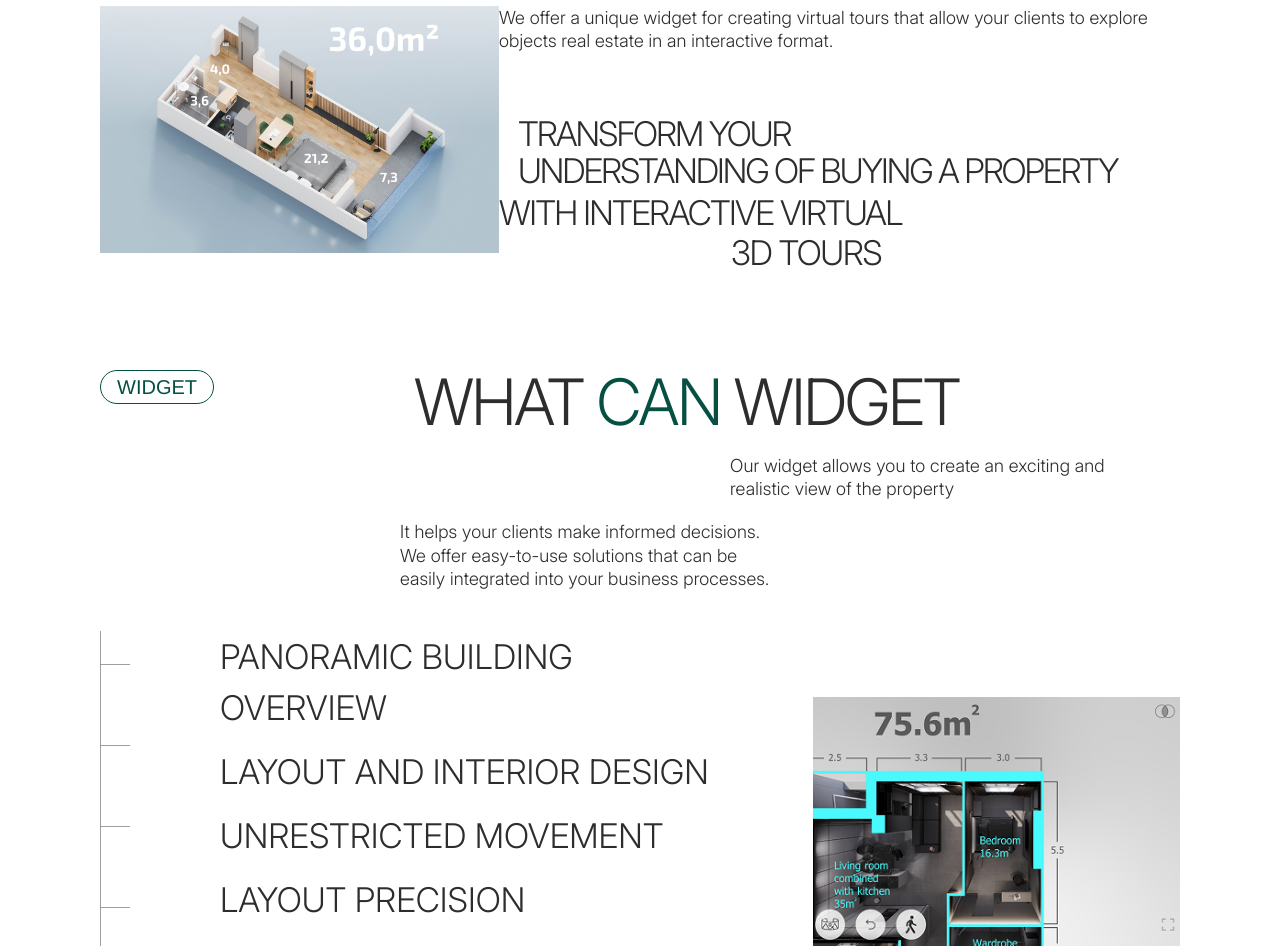
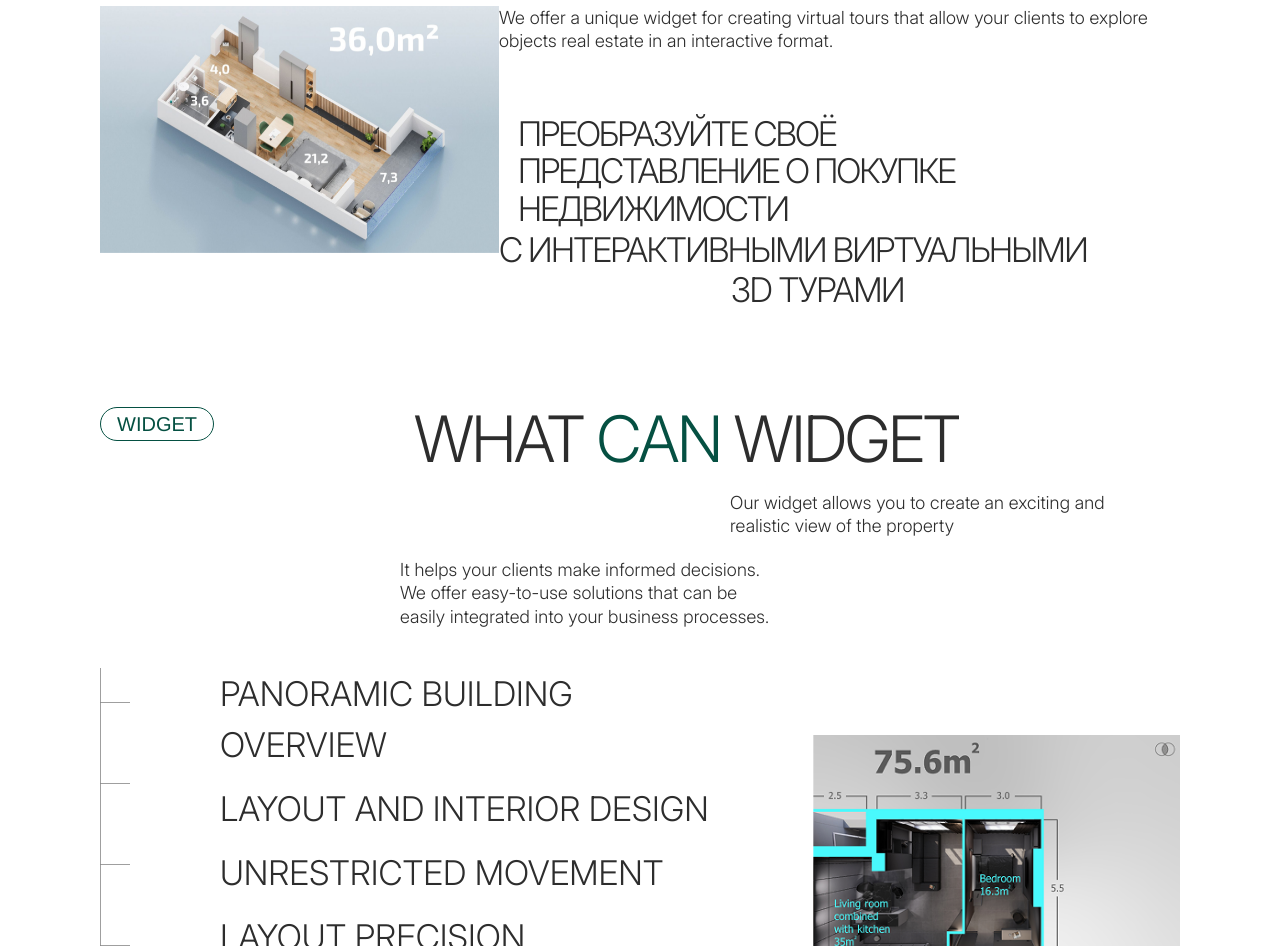
Before and after one commit to Shimatrix/XR_Place-2, a React (Vite) app: page / in a window 1280 px wide. Shown: the part 1006-1952 px from the top of the page. Built offline with nearby package versions, Linux system fonts and the light colour scheme; a web font is replaced by a local one.

Commit message:
XRP-20-21-Animation-adding-animations

```diff
--- a/src/features/Philosophy/Philosophy.tsx
+++ b/src/features/Philosophy/Philosophy.tsx
@@ -22,6 +22,11 @@ const Philosophy: React.FC = () => {
   const dot1Ref = useRef<HTMLDivElement>(null); // Первая точка
   const dot2Ref = useRef<HTMLDivElement>(null); // Вторая точка
   const animationRef = useRef<GSAPTimeline | null>(null);
+
+  //Анимция для текста
+  const blockContainerRef = useRef<HTMLDivElement>(null);
+  const [isBlockVisible, setIsBlockVisible] = useState(false);
+
   // Функция для расчета позиций
   const setupLines = () => {
     if (!line1Ref.current || !line2Ref.current || !line3Ref.current) return;
@@ -30,15 +35,15 @@ const Philosophy: React.FC = () => {
     const containerWidth = line1Ref.current.parentElement?.offsetWidth || window.innerWidth;
 
     // Мобильные значения
-    const line1Height = isMobile ? '168px' : '76px';
-    const line2Top = isMobile ? 'calc(50vh + 308px)' : 'calc(576px + 76px)';
+    const line1Height = isMobile ? '168px' : '168px';
+    const line2Top = isMobile ? 'calc(50vh + 308px)' : 'calc(576px + 168px)';
     const line3Height = isMobile ? '556px' : '330px';
 
     // Рассчитываем максимальную ширину для анимации
     const maxLineWidth = Math.min(containerWidth, window.innerWidth - 40); // -40px для отступов
 
     // Полная высота для позиционирования второй точки
-    const totalHeight = isMobile ? 'calc(50vh + 308px + 556px)' : 'calc(576px + 76px + 330px)';
+    const totalHeight = isMobile ? 'calc(50vh + 308px + 556px)' : 'calc(576px + 168px + 330px)';
 
     // Настройка точек
     gsap.set([dot1Ref.current, dot2Ref.current], {
@@ -145,8 +150,31 @@ const Philosophy: React.FC = () => {
     };
   }, [isMobile]);
 
+  // Настройка Intersection Observer для блока Анимаций текста
+  useEffect(() => {
+    const observer = new IntersectionObserver(
+      ([entry]) => {
+        if (entry.isIntersecting) {
+          setIsBlockVisible(true);
+          observer.unobserve(entry.target); // Отключаем после появления
+        }
+      },
+      { threshold: 0.4 } // Срабатывает при 40% видимости блока
+    );
+
+    if (blockContainerRef.current) {
+      observer.observe(blockContainerRef.current);
+    }
+
+    return () => {
+      if (blockContainerRef.current) {
+        observer.unobserve(blockContainerRef.current);
+      }
+    };
+  }, []);
+
   return (
-    <div className={styles.blockContainer}>
+    <div className={styles.blockContainer} ref={blockContainerRef}>
       {/* Три линии для анимации */}
       <div className={styles.verticalLine1} ref={line1Ref} />
       <div className={styles.horizontalLine} ref={line2Ref} />
@@ -159,8 +187,8 @@ const Philosophy: React.FC = () => {
       <div className={styles.blockContent}>
         {/* Хэдер с лейблом и заголовком */}
         <div className={styles.headerGroup}>
-          <BlockLabel className={styles.label}>{t('philosophy.label')}</BlockLabel>
-          <div className={styles.titleGroup}>
+            <BlockLabel className={`${styles.label} ${isBlockVisible ? styles.visible : ''}`}>{t('philosophy.label')}</BlockLabel>
+          <div className={`${styles.titleGroup} ${isBlockVisible ? styles.visible : ''}`}>
             <BlockTitle className={styles.titlePart}>{t('philosophy.titlePartOne')}</BlockTitle>
             <BlockTitle
               className={styles.titlePart}
@@ -174,12 +202,12 @@ const Philosophy: React.FC = () => {
         {/* Основной flex-контейнер: картинка, описание и подзаголовки */}
         <div className={styles.mediaContainer}>
           {/* 1) Картинка */}
-          <div className={styles.imageWrapper}>
+          <div className={`${styles.imageWrapper} ${isBlockVisible ? styles.visible : ''}`}>
             <img src={illustration} width={399} height={247} alt="Иллюстрация объекта" />
           </div>
 
           {/* 2) Описание */}
-          <div className={styles.descriptionWrapper}>
+          <div className={`${styles.descriptionWrapper} ${isBlockVisible ? styles.visible : ''}`}>
             <Typography variant="p" className={styles.description}>
               {t('philosophy.description')}
             </Typography>
@@ -187,33 +215,33 @@ const Philosophy: React.FC = () => {
 
           {/* 3) Подзаголовки */}
           {isMobile ? (
-            <div className={styles.combinedSubtitle}>
+            <div className={`${styles.combinedSubtitle} ${isBlockVisible ? styles.visible : ''}`}>
               <Typography variant="h3" className={styles.subtitleLine}>
-                {t('philosophy.slogan1Mobile')}
+                Преобразуйте свою
                 <br />
-                {t('philosophy.slogan2Mobile')}
+                реальность
               </Typography>
               <Typography variant="h3" className={styles.subtitleLine}>
-                {t('philosophy.slogan3Mobile')}
+                С интерактивными
                 <br />
-                {t('philosophy.slogan4Mobile')}
+                Виртуальными 3d Турами
               </Typography>
             </div>
           ) : (
             <>
-              <div className={styles.subtitleGroup}>
+              <div className={`${styles.subtitleGroup} ${isBlockVisible ? styles.visible : ''}`}>
                 <Typography variant="h3" className={styles.subtitleFirst}>
-                  {t('philosophy.slogan1')}
+                  преобразуйте своё
                   <br />
-                  {t('philosophy.slogan2')}
+                  представление о покупке недвижимости
                 </Typography>
               </div>
-              <div className={styles.subtitleGroupTwo}>
+              <div className={`${styles.subtitleGroupTwo} ${isBlockVisible ? styles.visible : ''}`}>
                 <Typography variant="h3" className={styles.subtitleSecond}>
-                  {t('philosophy.slogan3')}
+                  с интерактивными виртуальными
                 </Typography>
                 <Typography variant="h3" className={styles.subtitleThird}>
-                  {t('philosophy.slogan4')}
+                  3d турами
                 </Typography>
               </div>
             </>
--- a/src/features/Philosophy/philosophy.module.scss
+++ b/src/features/Philosophy/philosophy.module.scss
@@ -27,17 +27,39 @@
   white-space: nowrap;
   margin-right: 0;
   align-self: flex-start;
+  opacity: 0;
+  transform: translateY(20px);
+  transition: opacity 2s ease, transform 0.5s ease;
+
+  &.visible {
+    opacity: 1;
+    transform: translateY(0);
+  }
 }
 
 .title-group {
   display: flex;
   flex-direction: column;
   align-items: left;
+  clip-path: polygon(0 100%, 100% 100%, 100% 100%, 0% 100%);
+  transition: clip-path 1s cubic-bezier(0.77, 0, 0.175, 1) 0.5s; // Задержка 0.5s
+
+  &.visible {
+    clip-path: polygon(0 0, 100% 0, 100% 100%, 0% 100%);
+  }
 }
 
 .description_wrapper {
   width: 372px;
   margin-left: 632px;
+  opacity: 0;
+  transform: translateY(20px);
+  transition: opacity 0.5s ease 1s, transform 0.5s ease 1s; // Задержка 1s
+
+  &.visible {
+    opacity: 1;
+    transform: translateY(0);
+  }
 
   .description {
     margin: 0;
@@ -48,6 +70,12 @@
 .subtitleGroup {
   margin-top: 62px;
   margin-left: 418px;
+  clip-path: polygon(0 100%, 100% 100%, 100% 100%, 0% 100%);
+  transition: clip-path 1s cubic-bezier(0.77, 0, 0.175, 1) 1.5s; // Задержка 1.5s
+
+  &.visible {
+    clip-path: polygon(0 0, 100% 0, 100% 100%, 0% 100%);
+  }
 }
 
 .subtitleFirst {
@@ -59,6 +87,12 @@
 .subtitleGroupTwo {
   margin-left: 316px;
   margin-top: 6px;
+  clip-path: polygon(0 100%, 100% 100%, 100% 100%, 0% 100%);
+  transition: clip-path 1s cubic-bezier(0.77, 0, 0.175, 1) 1.5s; // Задержка 1.5s
+
+  &.visible {
+    clip-path: polygon(0 0, 100% 0, 100% 100%, 0% 100%);
+  }
 }
 
 .subtitleSecond {
@@ -72,6 +106,12 @@
 .imageWrapper {
   float: left;
   height: 247px;
+  clip-path: polygon(0 0, 100% 0, 100% 0, 0 0);
+  transition: clip-path 1s cubic-bezier(0.77, 0, 0.175, 1) 2.5s; // Задержка 2.5s
+
+  &.visible {
+    clip-path: polygon(0 0, 100% 0, 100% 100%, 0% 100%);
+  }
 }
 
 .textContainer {
@@ -150,6 +190,13 @@
     order: 3;
     display: flex;
     flex-direction: column;
+    padding-left: 9px;
+    clip-path: polygon(0 100%, 100% 100%, 100% 100%, 0% 100%);
+    transition: clip-path 1s cubic-bezier(0.77, 0, 0.175, 1) 2.5s; // Задержка 2.5s
+
+    &.visible {
+      clip-path: polygon(0 0, 100% 0, 100% 100%, 0% 100%);
+    }
   }
 
   .combinedSubtitle .subtitleFirst {
--- a/src/features/WidgetDemo/WidgetDemo.tsx
+++ b/src/features/WidgetDemo/WidgetDemo.tsx
@@ -1,10 +1,12 @@
 /* iFrame + видео кнопка + loading state */
-import React, { useEffect, useState } from 'react';
+import React, { useEffect, useState, useRef } from 'react';
 import { useTranslation } from 'react-i18next';
 import styles from './widget-demo.module.scss';
 import { BlockLabel } from '@/components/BlockLabel/BlockLabel';
 import Typography from '@/components/Typography/Typography';
 import BlockTitle from '@/components/BlockTitle/BlockTitle';
+
+import emptyStateImg from '@/assets/images/whatDoesTheWidgetDoImg/preview-mock-img.png';
 
 interface TextContent {
   titleParts: string[];
@@ -17,7 +19,7 @@ interface TextContent {
 interface Props {
   content?: Partial<TextContent>;
   images?: {
-    emptyStateImg: string;
+    emptyState: string;
     items: string[];
   };
   highlightedTitleIndex?: 0 | 1 | 2;
@@ -37,14 +39,20 @@ export const WidgetDemo: React.FC<Props> = ({ content, images, highlightedTitleI
   const { t } = useTranslation();
 
   // Безопасное получение массива
-  function isStringArray(value: unknown): value is string[] {
-    return Array.isArray(value) && value.every((item) => typeof item === 'string');
-  }
-
   const getSafeArray = (key: WidgetKeys, fallback: string[]): string[] => {
     const result = t(key, { returnObjects: true });
-    return isStringArray(result) ? result : fallback;
+    return Array.isArray(result) ? result : fallback;
   };
+
+  //Анимция для текста
+    const blockContainerRef = useRef<HTMLDivElement>(null);
+    const [isBlockVisible, setIsBlockVisible] = useState(false);
+
+  // Безопасное получение строки
+  // const getSafeString = (key: WidgetKeys, fallback: string): string => {
+  //   const result = t(key);
+  //   return typeof result === 'string' ? result : fallback;
+  // };
 
   const defaultContent: TextContent = {
     titleParts: getSafeArray('widget.titleParts', ['what', 'can', 'widget']),
@@ -77,7 +85,7 @@ export const WidgetDemo: React.FC<Props> = ({ content, images, highlightedTitleI
     if (selectedItem !== null && images?.items?.[selectedItem]) {
       return images.items[selectedItem];
     }
-    return images?.emptyStateImg;
+    return images?.emptyState || emptyStateImg;
   };
 
   const getCurrentDescription = () => {
@@ -103,15 +111,41 @@ export const WidgetDemo: React.FC<Props> = ({ content, images, highlightedTitleI
     return () => window.removeEventListener('resize', handleResize);
   }, []);
 
+  // Настройка Intersection Observer для блока Анимаций текста
+    useEffect(() => {
+      const observer = new IntersectionObserver(
+        ([entry]) => {
+          if (entry.isIntersecting) {
+            setIsBlockVisible(true);
+            observer.unobserve(entry.target); // Отключаем после появления
+          }
+        },
+        { threshold: 0.4 } // Срабатывает при 40% видимости блока
+      );
+
+      if (blockContainerRef.current) {
+        observer.observe(blockContainerRef.current);
+      }
+
+      return () => {
+        if (blockContainerRef.current) {
+          observer.unobserve(blockContainerRef.current);
+        }
+      };
+    }, []);
+
   return (
-    <div className={styles.wrapper}>
+    <div className={styles.wrapper} ref={blockContainerRef}>
       <div className={styles.header}>
-        <BlockLabel>{label}</BlockLabel>
-        <BlockTitle highlightedPhrase={titleParts[highlightedTitleIndex]}>
-          {titleParts.join(' ')}
+        <BlockLabel className={`${styles.label} ${isBlockVisible ? styles.visible : ''}`}>{label}</BlockLabel>
+        <BlockTitle
+          highlightedPhrase={titleParts[highlightedTitleIndex]}
+          className={`${styles.title} ${isBlockVisible ? styles.visible : ''}`}
+          >
+            {titleParts.join(' ')}
         </BlockTitle>
       </div>
-      <div className={styles.descriptionWrapper}>
+      <div className={`${styles.descriptionWrapper} ${isBlockVisible ? styles.visible : ''}`}>
         {descriptions.map((text, index) => (
           <Typography key={index} className={styles.descriptionParagraph} variant="p">
             {text}
@@ -120,7 +154,7 @@ export const WidgetDemo: React.FC<Props> = ({ content, images, highlightedTitleI
       </div>
       <div className={styles.previewWrapper}>
         <div className={styles.listWrapper}>
-          <div className={styles.listDecoration}>
+          <div className={`${styles.listDecoration} ${isBlockVisible ? styles.visible : ''}`}>
             {/* Вертикальная линия */}
             <div className={styles.verticalLine} />
             {/* Горизонтальные линии для каждого пункта */}
@@ -133,7 +167,7 @@ export const WidgetDemo: React.FC<Props> = ({ content, images, highlightedTitleI
               />
             ))}
           </div>
-          <ul className={styles.itemsList}>
+          <ul className={`${styles.itemsList} ${isBlockVisible ? styles.visible : ''}`}>
             {listItems?.map((item, index) => (
               <li
                 key={index}
@@ -146,7 +180,7 @@ export const WidgetDemo: React.FC<Props> = ({ content, images, highlightedTitleI
           </ul>
           {!isMobile && (
             <div className={styles.imgWrapper}>
-              <div className={styles.previewImg}>
+              <div className={`${styles.previewImg} ${isBlockVisible ? styles.visible : ''}`}>
                 <img src={getCurrentImage()} alt="preview-mock-img" />
               </div>
               {selectedItem !== null && (
@@ -162,7 +196,7 @@ export const WidgetDemo: React.FC<Props> = ({ content, images, highlightedTitleI
         </div>
         {isMobile && (
           <div className={styles.imgWrapper}>
-            <div className={styles.previewImg}>
+            <div className={`${styles.previewImg} ${isBlockVisible ? styles.visible : ''}`}>
               <img src={getCurrentImage()} alt="preview-mock-img" />
             </div>
             {selectedItem !== null && (
--- a/src/features/WidgetDemo/widget-demo.module.scss
+++ b/src/features/WidgetDemo/widget-demo.module.scss
@@ -24,6 +24,14 @@
   gap: 20px;
   margin-top: 20px;
   color: $color-black;
+  opacity: 0;
+  transform: translateY(20px);
+  transition: opacity 0.5s ease 1s, transform 0.5s ease 1s; // Задержка 1s
+
+  &.visible {
+    opacity: 1;
+    transform: translateY(0);
+  }
 
   .descriptionParagraph {
     width: 378px;
@@ -56,6 +64,12 @@
     align-items: flex-start;
     justify-content: space-around;
     gap: 13px;
+    clip-path: polygon(0 100%, 100% 100%, 100% 100%, 0% 100%);
+    transition: clip-path 1s cubic-bezier(0.77, 0, 0.175, 1) 1.5s; // Задержка 0.5s
+
+    &.visible {
+      clip-path: polygon(0 0, 100% 0, 100% 100%, 0% 100%);
+    }
 
     .verticalLine {
       position: absolute;
@@ -90,6 +104,12 @@
     gap: 13px;
     min-height: 290px; // Минимальная высота списка
     width: 660px;
+    clip-path: polygon(0 100%, 100% 100%, 100% 100%, 0% 100%);
+    transition: clip-path 1s cubic-bezier(0.77, 0, 0.175, 1) 1.5s; // Задержка 0.5s
+
+    &.visible {
+      clip-path: polygon(0 0, 100% 0, 100% 100%, 0% 100%);
+    }
   }
 
   .listItem {
@@ -123,6 +143,12 @@
     flex-direction: column;
     align-items: center;
     gap: 20px;
+    clip-path: polygon(0 0, 100% 0, 100% 0, 0 0);
+    transition: clip-path 1s cubic-bezier(0.77, 0, 0.175, 1) 2s; // Задержка 2s
+
+    &.visible {
+      clip-path: polygon(0 0, 100% 0, 100% 100%, 0% 100%);
+    }
 
     img {
       width: 100%;
@@ -141,6 +167,8 @@
     transition: all 0.3s ease;
     display: flex;
     gap: 10px;
+
+
 
     // Анимация появления
     animation: fade-in 0.3s ease forwards;
@@ -224,7 +252,14 @@
 
   .imgWrapper {
     margin-top: 50px;
+    .previewImg {
+    clip-path: polygon(0 0, 100% 0, 100% 0, 0 0);
+    transition: clip-path 1s cubic-bezier(0.77, 0, 0.175, 1) 2s;
 
+      &.visible {
+        clip-path: polygon(0 0, 100% 0, 100% 100%, 0% 100%);
+      }
+    }
     .imageDescription {
       margin-top: 20px;
       transition: all 0.3s ease;
@@ -247,3 +282,24 @@
     }
   }
 }
+
+//Анимация текст
+.label {
+  opacity: 0;
+  transform: translateY(20px);
+  transition: opacity 2s ease, transform 0.5s ease;
+
+  &.visible {
+    opacity: 1;
+    transform: translateY(0);
+  }
+}
+
+.title {
+  clip-path: polygon(0 100%, 100% 100%, 100% 100%, 0% 100%);
+  transition: clip-path 1s cubic-bezier(0.77, 0, 0.175, 1) 0.5s; // Задержка 0.5s
+
+  &.visible {
+    clip-path: polygon(0 0, 100% 0, 100% 100%, 0% 100%);
+  }
+}
```
